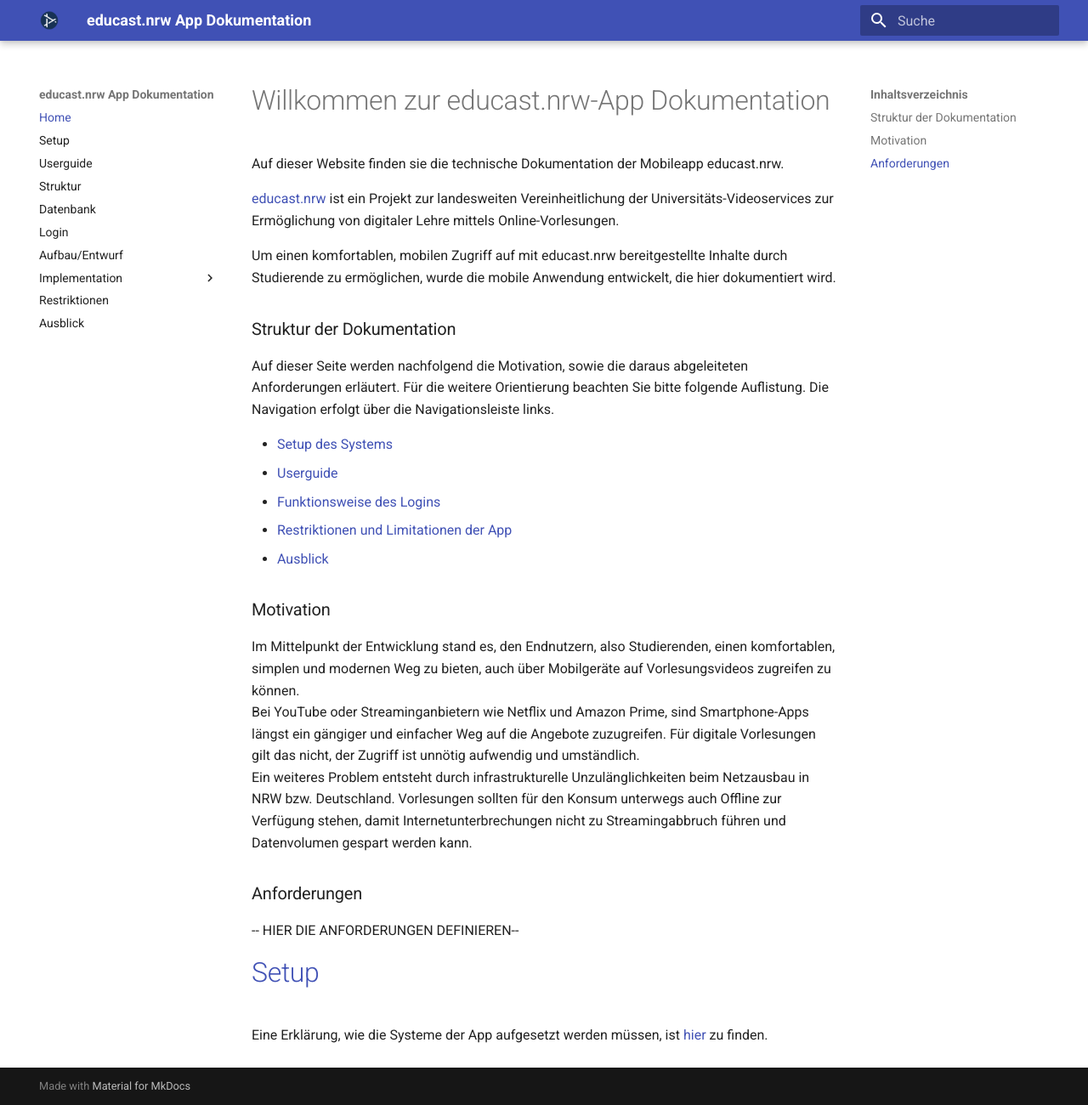
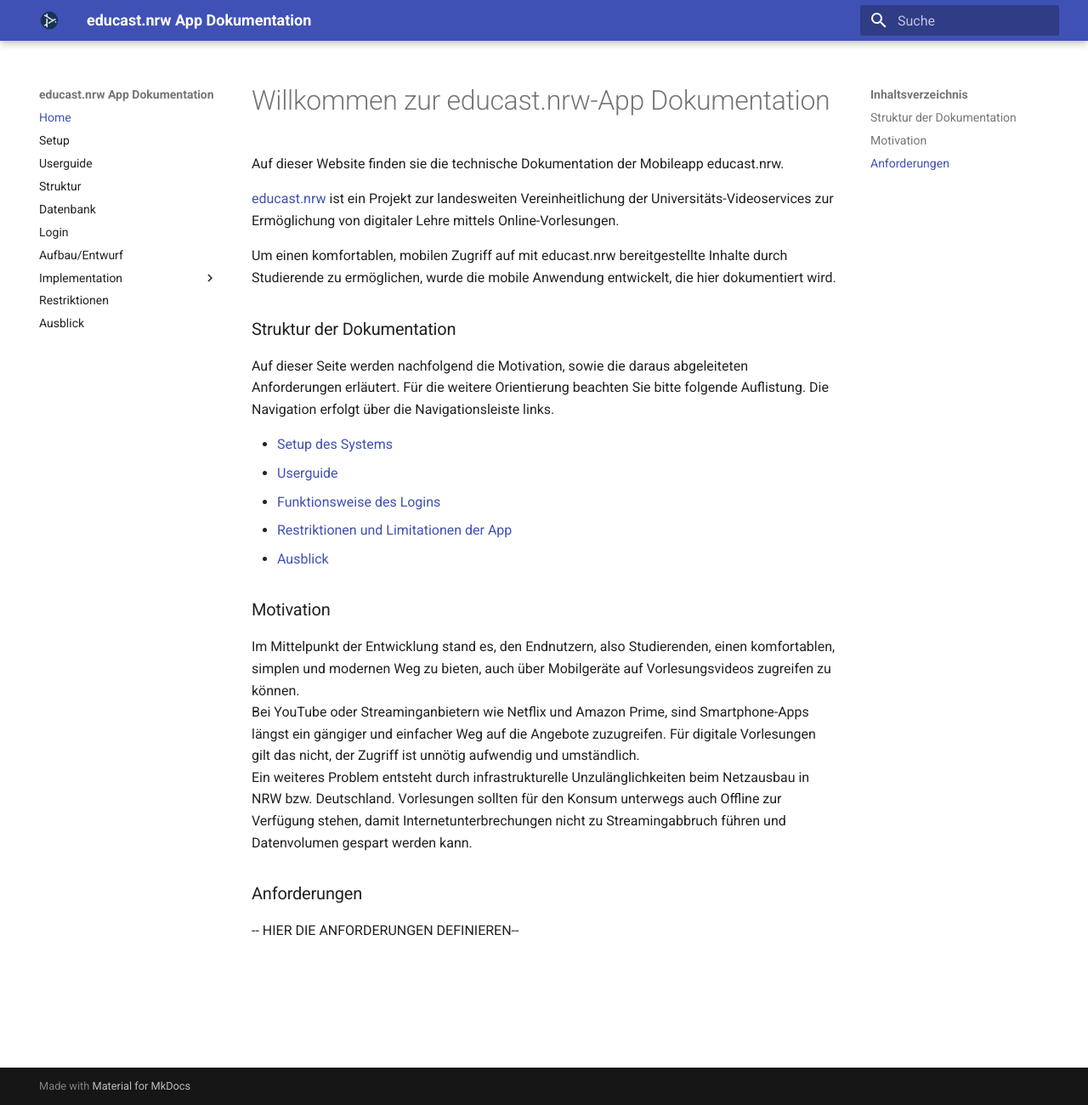
Before and after one commit to educastmobileapp/docs, an MkDocs documentation site: the page built from docs/index.md, in a window 1280 px wide and 1300 px high. Shown: the whole window at 85% size. Built offline with MkDocs 1.6.1 and Material for MkDocs 9.7.7, drawn with Linux system fonts in a browser that asks for light colours.

Commit message:
Remove setup section

```diff
--- a/docs/index.md
+++ b/docs/index.md
@@ -23,8 +23,3 @@
 
 ### Anforderungen
 -- HIER DIE ANFORDERUNGEN DEFINIEREN--
-
-
-# [Setup](setup.md)
-
-Eine Erklärung, wie die Systeme der App aufgesetzt werden müssen, ist [hier](setup.md) zu finden.
```
